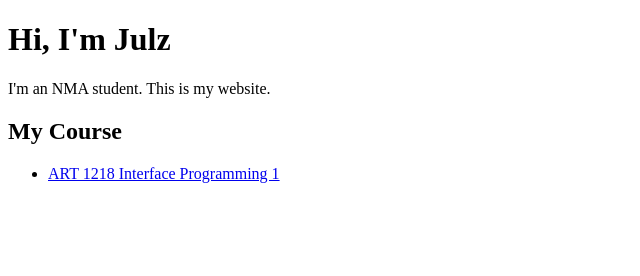
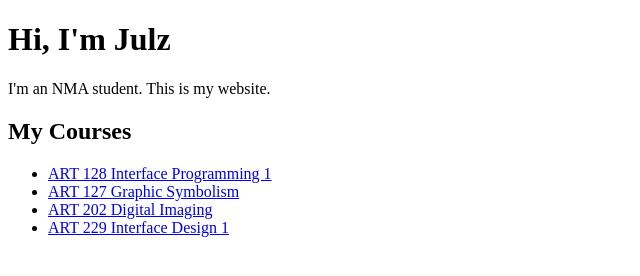
Before and after one commit to JulzVision/studentsite, a plain HTML site: page index.html in a window 1280 px wide. Shown: the whole page, without its empty margins (0-640 px from the left). Drawn offline with Linux system fonts and the light colour scheme.

Commit message:
added list

```diff
--- a/index.html
+++ b/index.html
@@ -12,9 +12,12 @@
 <body>
     <h1>Hi, I'm Julz</h1>
     <p>I'm an NMA student. This is my website.</p>
-    <h2>My Course</h2>
+    <h2>My Courses</h2>
     <ul>
-        <li><a href="#">ART 1218 Interface Programming 1</a></li>
+        <li><a href="#">ART 128 Interface Programming 1</a></li>
+        <li><a href="#">ART 127 Graphic Symbolism</a></li>
+        <li><a href="#">ART 202 Digital Imaging</a></li>
+        <li><a href="#">ART 229 Interface Design 1</a></li>
     </ul>
 </body>
 
```
